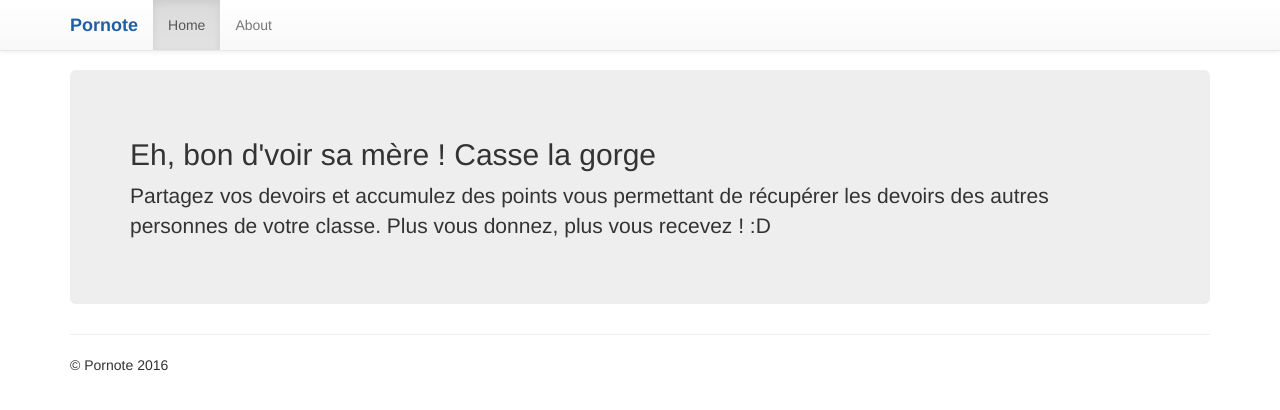
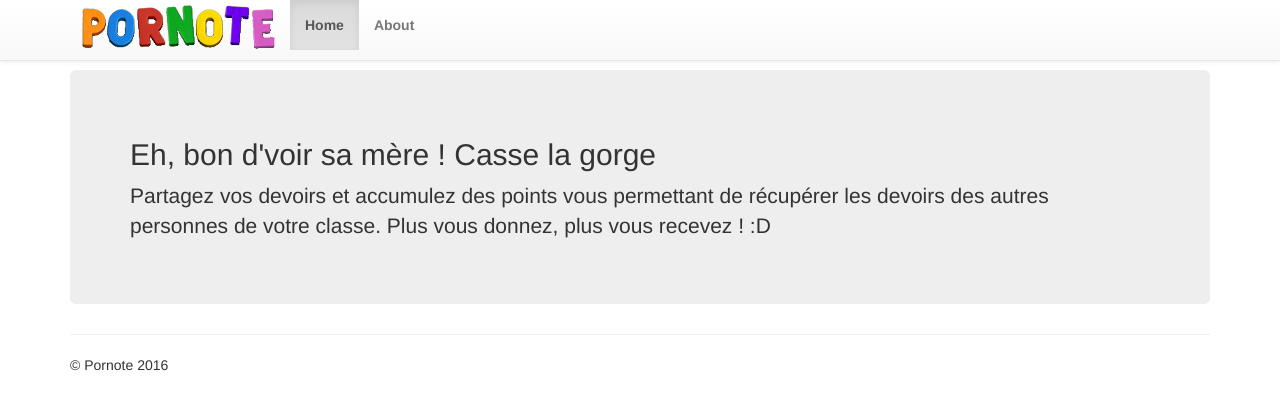
Before and after one commit to shurikus2402/pornote, a Flask app: page / in a window 1280 px wide. Shown: the top 410 px of the page. Run offline with Flask 2, Linux system fonts and the light colour scheme; some libraries are stand-ins or nearby versions.

Commit message:
Added logo

```diff
--- a/pornote/static/theme.css
+++ b/pornote/static/theme.css
@@ -34,10 +34,8 @@ body {
 }
 
 /* Bootstrap Overrides */
-.navbar-default .navbar-brand {
+.navbar-default {
    color:#215fa5;
    font-weight: bold;
 }
 a {color:#215fa5;}
-a:hover {color:#2177a5; text-decoration: none;}
-.navbar-default .navbar-brand:focus, .navbar-default .navbar-brand:hover {color:#2177a5;}
--- a/pornote/templates/index.html
+++ b/pornote/templates/index.html
@@ -39,7 +39,7 @@
                   <span class="icon-bar"></span>
                   <span class="icon-bar"></span>
                </button>
-               <a class="navbar-brand" href="#">Pornote</a>
+               <a href="#"><img src="/static/img/logo.png" alt="Logo Pornote" height="60" width="220"></a>
             </div>
             <div id="navbar" class="navbar-collapse collapse">
                <ul class="nav navbar-nav">
```
Also changed, not shown: pornote/static/img/logo.png (added).
